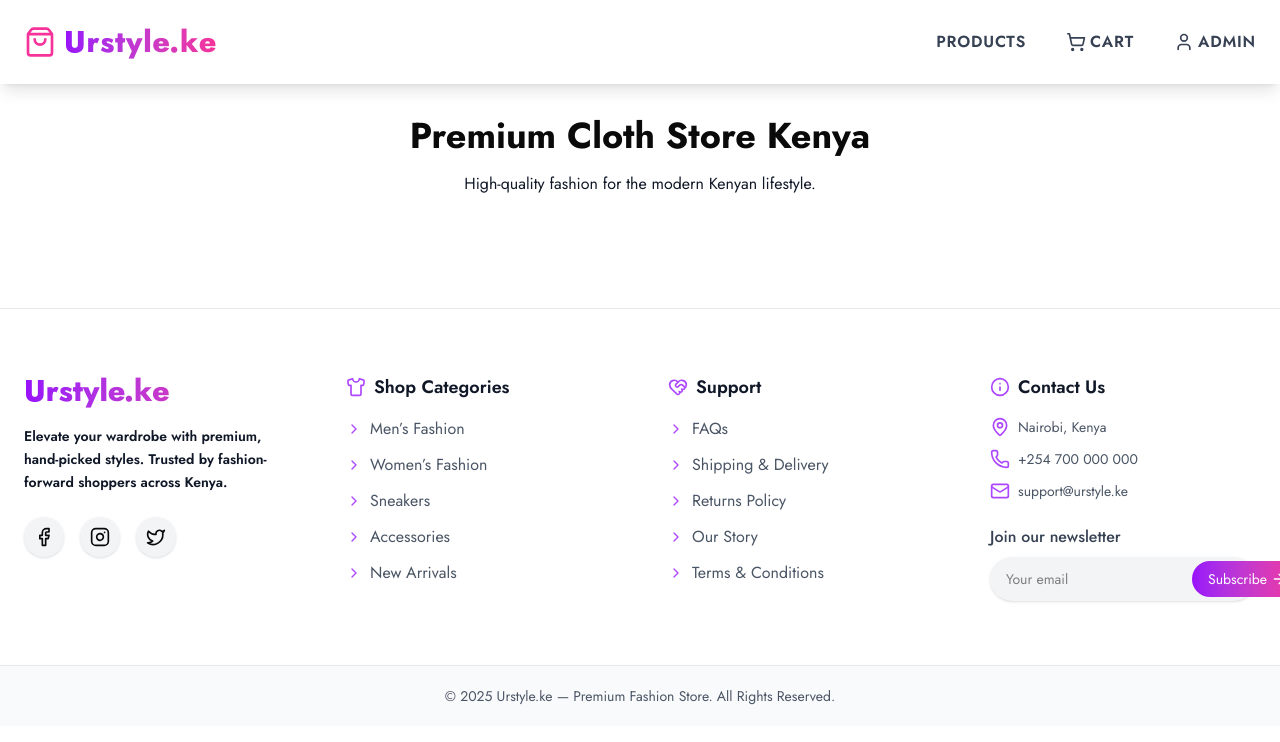
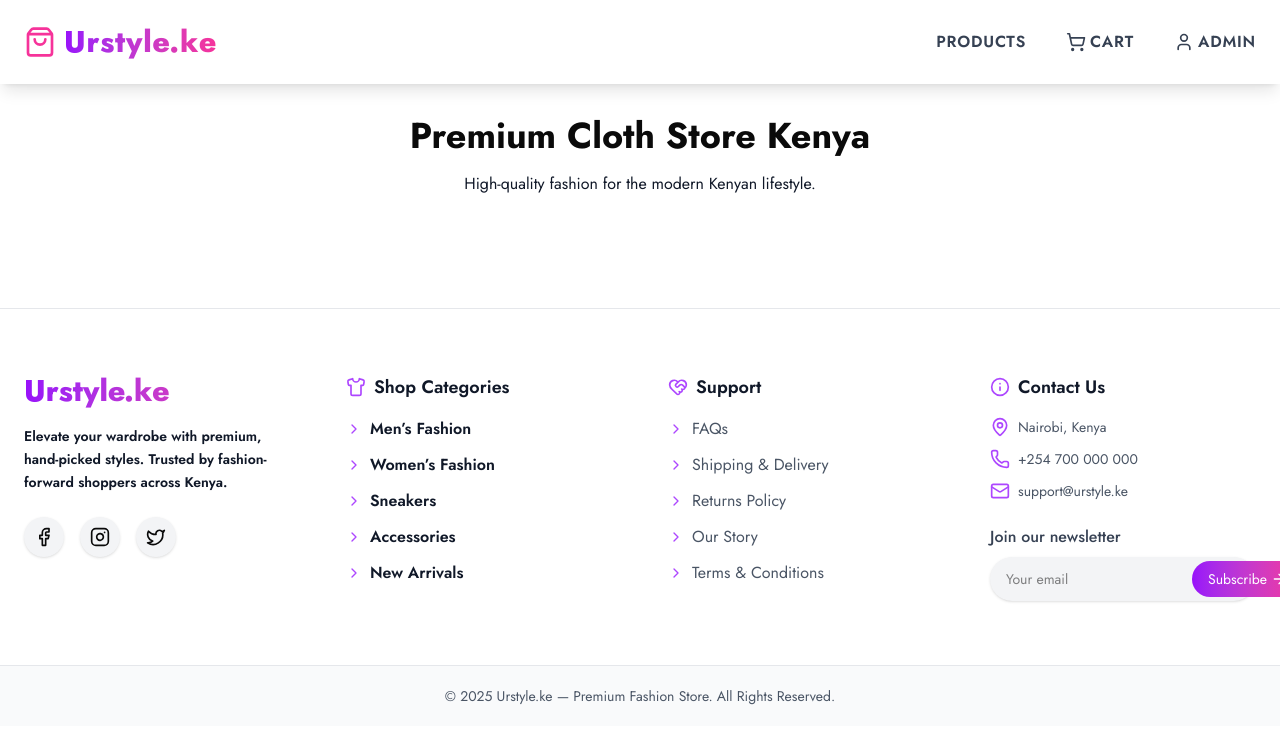
Before and after one commit to Griffinsshem/urstyle.ke, a Next.js app: page / in a window 1280 px wide. Shown: the top 742 px of the page. Built offline with nearby package versions, Linux system fonts and the light colour scheme.

Commit message:
feat: upgrade footer with premium UI, iconography, gradient accents, and improved layout

```diff
--- a/src/components/Footer.js
+++ b/src/components/Footer.js
@@ -50,7 +50,7 @@ export default function Footer() {
             <Shirt className="w-5 h-5 text-purple-500" />
             Shop Categories
           </h3>
-          <ul className="space-y-3 text-gray-600">
+          <ul className="space-y-3 text-gray-900 font-semibold">
             {[
               "Men’s Fashion",
               "Women’s Fashion",
```
